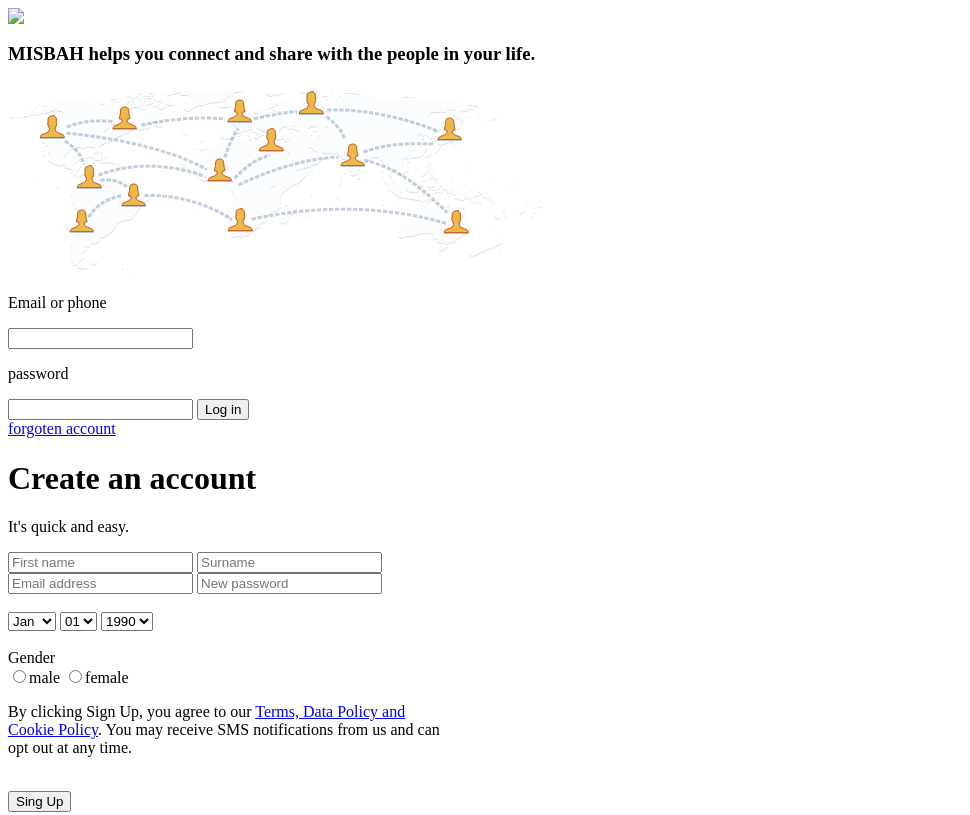
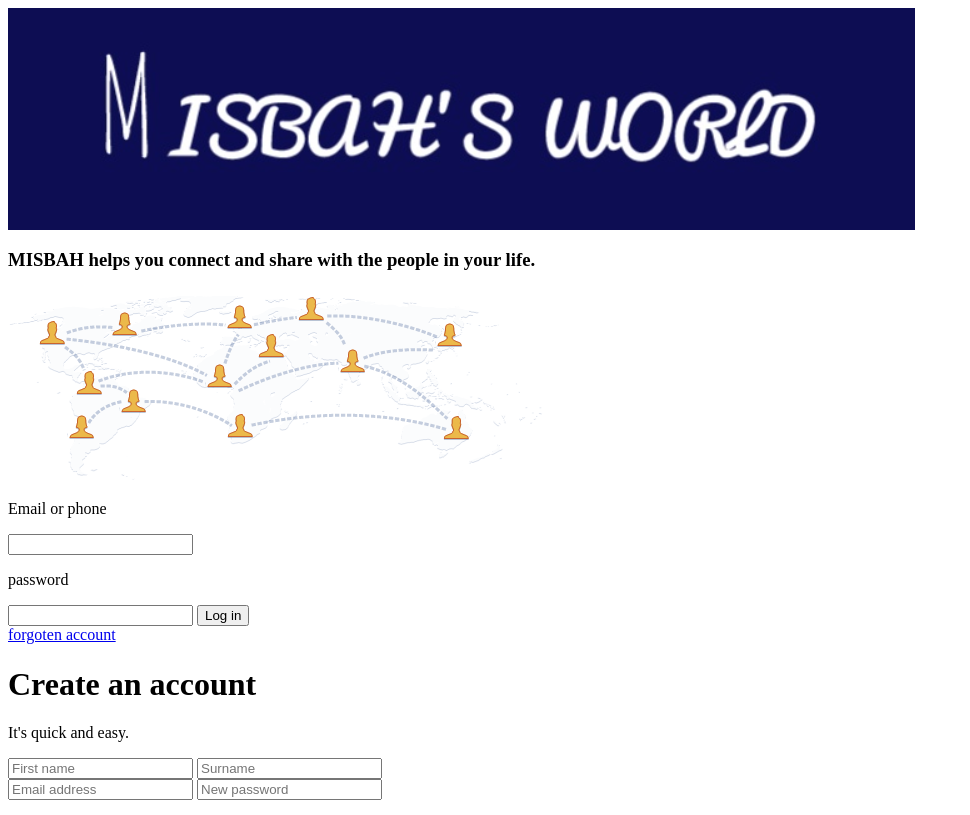
Before and after one commit to mahbub202170/MISBAH-S-WORLD, a plain HTML site: page index.html in a window 1280 px wide. Shown: the top 815 px of the page, without its empty margins (0-970 px from the left). Drawn offline with Linux system fonts and the light colour scheme; files whose address does not match are found by name.

Commit message:
Update index.html

```diff
--- a/index.html
+++ b/index.html
@@ -7,7 +7,7 @@
 </head>
 
 <body>
-<img src="images/Misbah_1.png"> </br>
+<img src=https://raw.githubusercontent.com/mahbub202170/Misbah-s-World/main/Misbah_1.png> </br>
 
 <h3>MISBAH helps you connect and share with the people in your life.</h3>
 <img src="images/facebook2.png">
```
